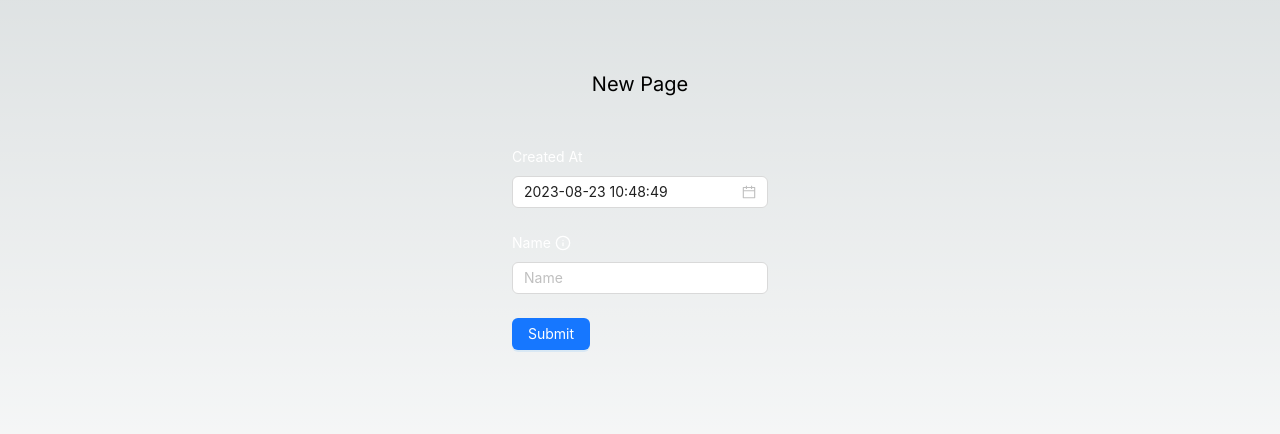
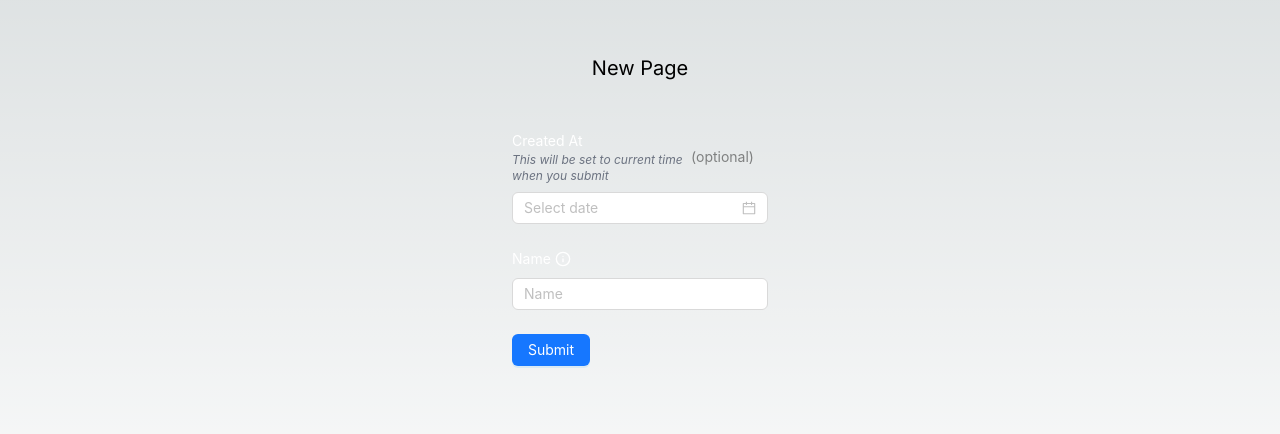
Before and after one commit to ChampionBuffalo1/fc-upm, a Next.js app: page /page_config/create in a window 1280 px wide. Shown: the part 170-604 px from the top of the page. Built offline with nearby package versions, Linux system fonts and the light colour scheme.

Commit message:
Making createdAt optional (visually)

```diff
--- a/src/app/page_config/create/page.tsx
+++ b/src/app/page_config/create/page.tsx
@@ -26,7 +26,8 @@ export default function CreatePage() {
       fetch("/api/page_config", {
         method: "PUT",
         body: JSON.stringify({
-          created_at: value["ca-picker"].toISOString(),
+          created_at:
+            value["ca-picker"]?.toISOString() || new Date().toISOString(),
           name: value.name,
         }),
       }).then(() => {
@@ -50,15 +51,19 @@ export default function CreatePage() {
       >
         <Form.Item
           name="ca-picker"
-          label={<label className="text-white"> Created At</label>}
+          label={
+            <div className="flex flex-col">
+              <label className="text-white"> Created At</label>
+              <em className="text-gray-500 hover:text-gray-200 text-xs">
+                This will be set to current time when you submit
+              </em>
+            </div>
+          }
           rules={[
             {
               type: "object" as const,
-              required: true,
-              message: "Please select time!",
             },
           ]}
-          initialValue={dayjs(new Date())}
         >
           <DatePicker showTime format="YYYY-MM-DD HH:mm:ss" />
         </Form.Item>
```
